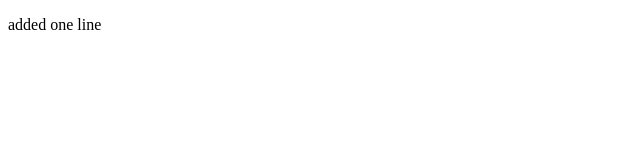
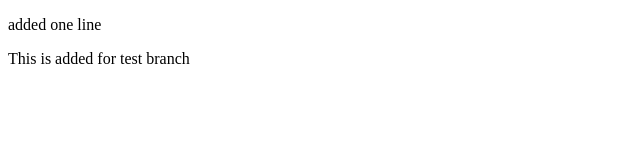
Before and after one commit to Rintu91/git-demo-project, a plain HTML site: page web/index.html in a window 1280 px wide. Shown: the whole page, without its empty margins (0-640 px from the left). Drawn offline with Linux system fonts and the light colour scheme.

Commit message:
Test branch code updated

```diff
--- a/web/index.html
+++ b/web/index.html
@@ -9,5 +9,6 @@
 		<header></header>
 		<main></main>
 		<footer></footer>
+		<p> This is added for test branch</p>
 	</body>
 </html>
```
